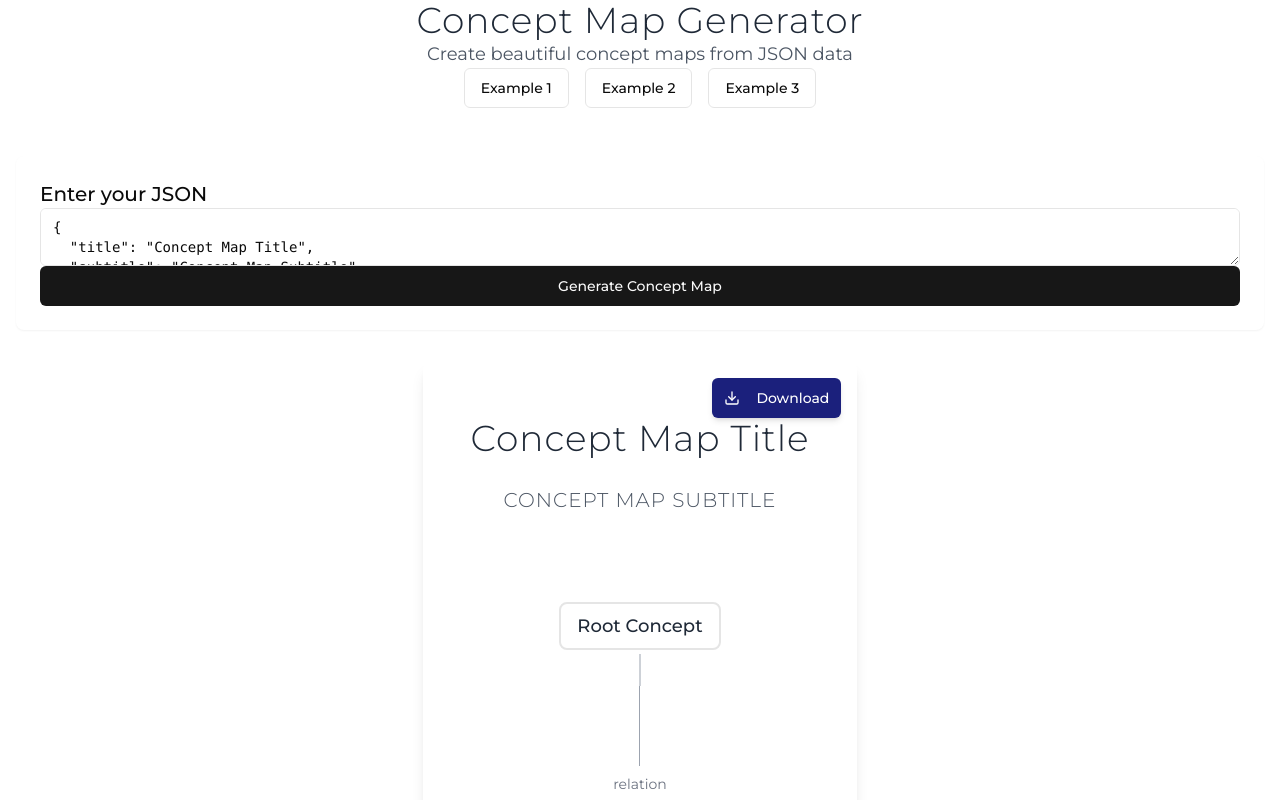
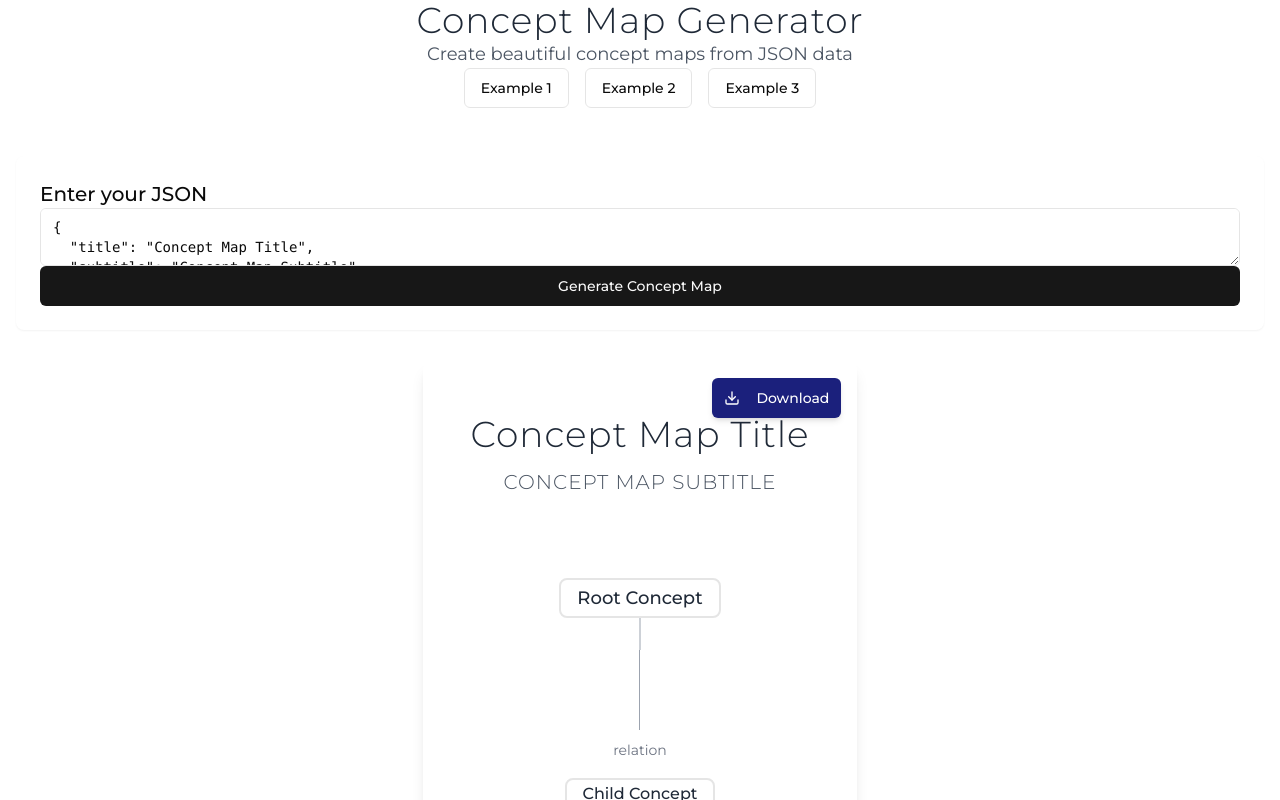
Before and after one commit to AnndyyRobles/JSON2ConceptMap, a Next.js app: page / in a window 1280 px wide. Both pictures are taken after a click on the button "Generate Concept Map". Shown: the top 800 px of the page. Built offline with nearby package versions, Linux system fonts and the light colour scheme.

Commit message:
Update concept-map.tsx

```diff
--- a/components/concept-map.tsx
+++ b/components/concept-map.tsx
@@ -5,7 +5,7 @@ import type { ConceptMapData } from "../types"
 import { Button } from "@/components/ui/button"
 import { Download } from "lucide-react"
 import html2canvas from "html2canvas"
-import { getColorByIndex } from "../utils/colors"
+import { getColorByIndex, conceptMapColors } from "../utils/colors"
 
 interface ConceptNodeProps {
   node: ConceptMapData["root"]
@@ -20,16 +20,11 @@ function ConceptNode({ node, level, isRoot = false }: ConceptNodeProps) {
   return (
     <div className="flex flex-col items-center">
       <div
-        className={`px-4 rounded-lg border-2 ${color.border} ${color.bg} text-gray-800 font-medium
-          ${isRoot ? "text-lg" : "text-base"} relative z-10`}
+        className={`px-4 rounded-lg border-2 ${color.bg} ${color.border} text-gray-800 font-medium
+          ${isRoot ? "text-lg" : "text-base"} relative z-10 text-center`}
         style={{
-          display: "flex",
-          alignItems: "center",
-          justifyContent: "center",
-          minHeight: isRoot ? "40px" : "32px",
-          paddingTop: "8px",
-          paddingBottom: "8px",
-          transform: "translateY(-4px)", // Compensación para html2canvas
+          height: isRoot ? "40px" : "32px",
+          lineHeight: isRoot ? "36px" : "28px",
         }}
       >
         {node.text}
@@ -48,15 +43,10 @@ function ConceptNode({ node, level, isRoot = false }: ConceptNodeProps) {
                 <div key={index} className="flex flex-col items-center relative">
                   <div className="w-px h-20 bg-gray-400" />
                   <div
-                    className="text-sm text-gray-500 my-2 relative z-10 bg-white px-2"
+                    className="text-sm text-gray-500 my-2 relative z-10 bg-white px-2 text-center"
                     style={{
-                      display: "flex",
-                      alignItems: "center",
-                      justifyContent: "center",
-                      minHeight: "24px",
-                      paddingTop: "4px",
-                      paddingBottom: "4px",
-                      transform: "translateY(-4px)", // Compensación para html2canvas
+                      height: "24px",
+                      lineHeight: "24px",
                     }}
                   >
                     {relation.text}
@@ -99,8 +89,12 @@ export default function ConceptMap({ data }: { data: ConceptMapData }) {
     }
   }
 
+  // Este div oculto asegura que Tailwind incluya todas las clases de color posibles
+  const colorClasses = conceptMapColors.map((color) => `${color.bg} ${color.border}`).join(" ")
+
   return (
     <div className="relative mb-8">
+      <div className={`hidden ${colorClasses}`}></div>
       <div className="relative">
         <div className="flex justify-center">
           <div ref={mapRef} className="bg-white p-12 rounded-lg shadow-lg inline-block relative">
@@ -114,29 +108,19 @@ export default function ConceptMap({ data }: { data: ConceptMapData }) {
             </Button>
             <div className="mb-12 text-center">
               <h1
-                className="text-4xl font-light tracking-wide text-gray-800 mb-2"
+                className="text-4xl font-light tracking-wide text-gray-800 mb-2 text-center"
                 style={{
-                  display: "flex",
-                  alignItems: "center",
-                  justifyContent: "center",
-                  minHeight: "48px",
-                  paddingTop: "12px",
-                  paddingBottom: "12px",
-                  transform: "translateY(-4px)", // Compensación para html2canvas
+                  height: "48px",
+                  lineHeight: "48px",
                 }}
               >
                 {data.title}
               </h1>
               <h2
-                className="text-xl font-light tracking-wider text-gray-600 uppercase"
+                className="text-xl font-light tracking-wider text-gray-600 uppercase text-center"
                 style={{
-                  display: "flex",
-                  alignItems: "center",
-                  justifyContent: "center",
-                  minHeight: "32px",
-                  paddingTop: "8px",
-                  paddingBottom: "8px",
-                  transform: "translateY(-4px)", // Compensación para html2canvas
+                  height: "32px",
+                  lineHeight: "32px",
                 }}
               >
                 {data.subtitle}
@@ -145,21 +129,24 @@ export default function ConceptMap({ data }: { data: ConceptMapData }) {
             <div className="flex justify-center py-8">
               <ConceptNode node={data.root} level={1} isRoot={true} />
             </div>
-            <div className="mt-8 text-center text-sm text-gray-400">
+            <div className="mt-8 text-center">
               <div
-                className="font-medium inline-flex items-center gap-2"
+                className="inline-block text-sm text-gray-400 font-medium"
                 style={{
-                  display: "flex",
-                  alignItems: "center",
-                  justifyContent: "center",
-                  minHeight: "24px",
-                  paddingTop: "4px",
-                  paddingBottom: "4px",
-                  transform: "translateY(-4px)", // Compensación para html2canvas
+                  height: "24px",
+                  lineHeight: "24px",
                 }}
               >
                 Created with
-                <svg xmlns="http://www.w3.org/2000/svg" viewBox="0 0 550 200" className="h-6">
+                <svg
+                  xmlns="http://www.w3.org/2000/svg"
+                  viewBox="0 0 550 200"
+                  className="h-6 ml-2 inline-block"
+                  style={{
+                    verticalAlign: "middle",
+                    marginTop: "-2px",
+                  }}
+                >
                   <text
                     x="40"
                     y="130"
```
